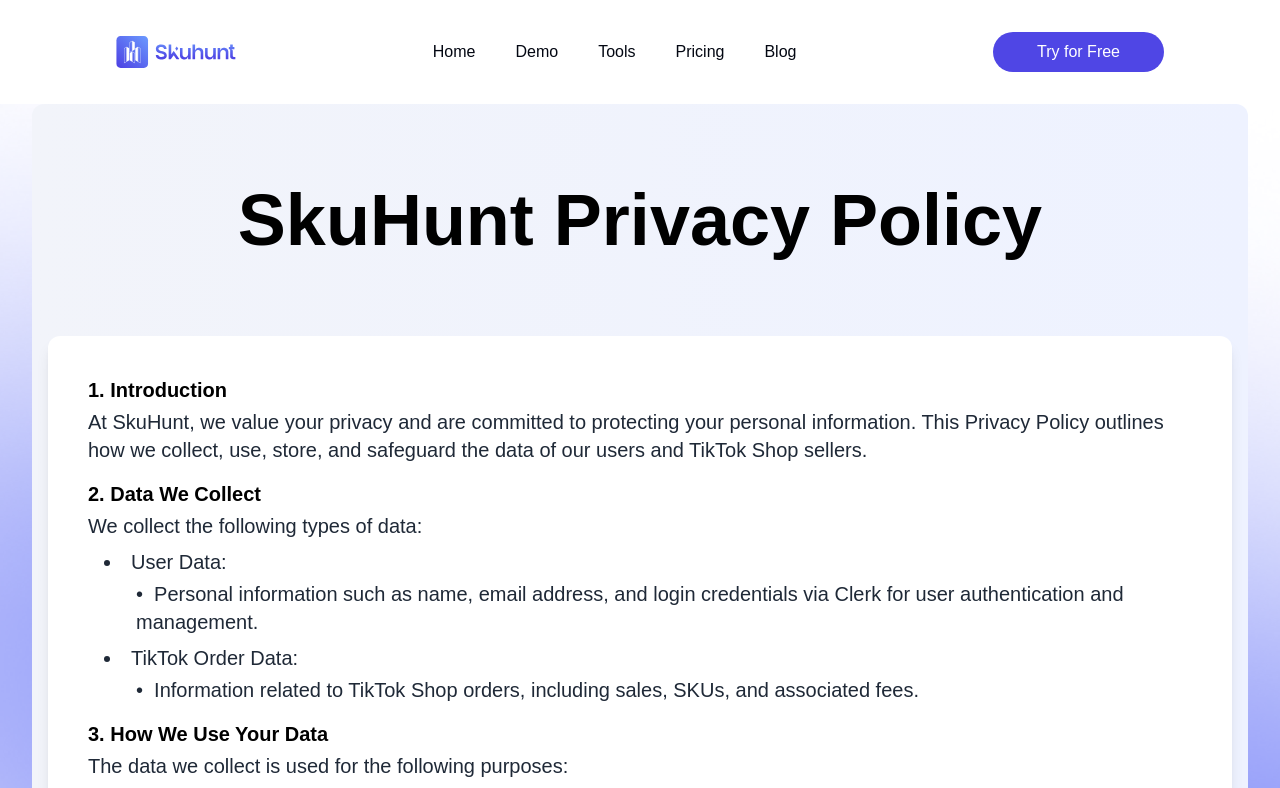
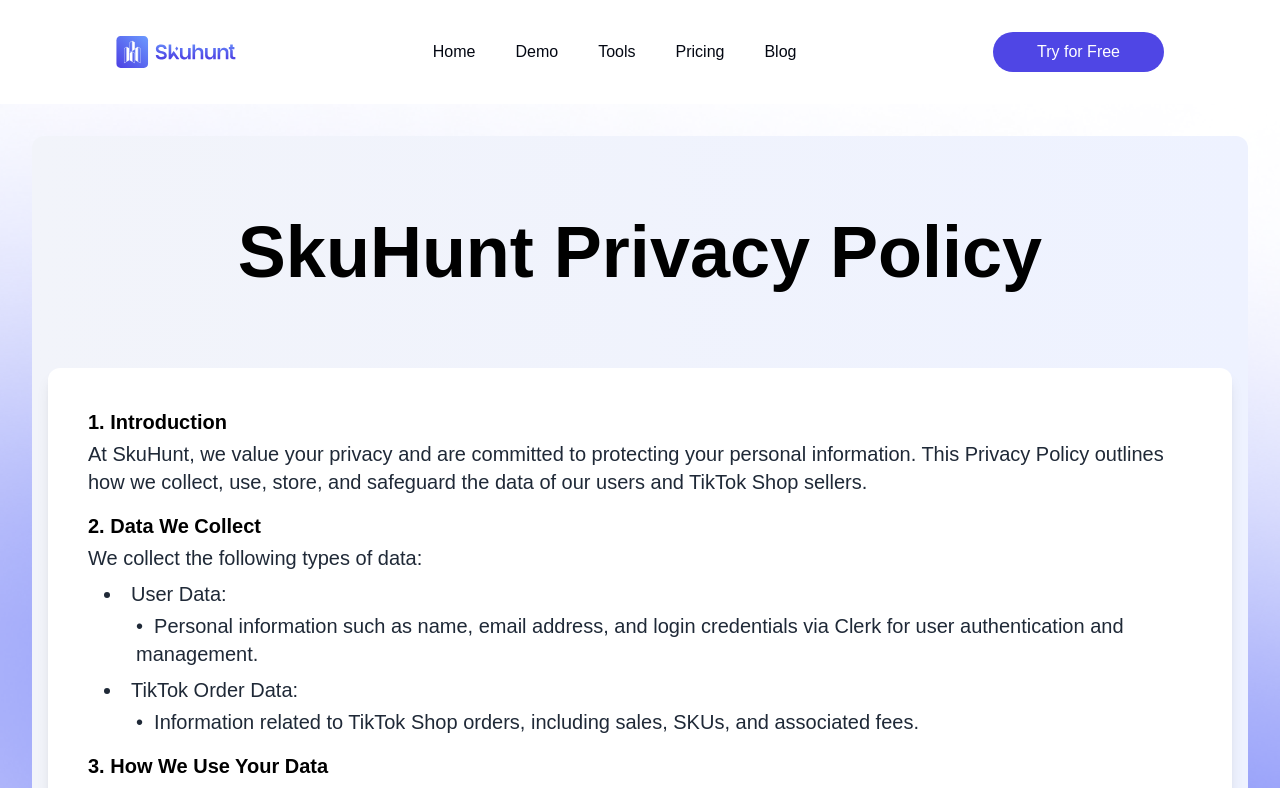
Before and after one commit to khursheedahmedd/SkuHUnt, a Next.js app: page /privacy in a window 1280 px wide. Shown: the top 788 px of the page. Built offline with nearby package versions, Linux system fonts and the light colour scheme; a web font is replaced by a local one.

Commit message:
update top padding of privacy main section

```diff
--- a/src/app/(pages)/privacy/page.tsx
+++ b/src/app/(pages)/privacy/page.tsx
@@ -13,7 +13,7 @@
        * `px-8 pb-16` is kept, but note we can add additional breakpoints
        * if you want finer control on smaller screens.
        */}
-      <div className="bg-p-bg bg-cover px-4 sm:px-6 md:px-8 pb-16">
+      <div className="bg-p-bg bg-cover px-4 pt-8 sm:px-6 md:px-8 pb-16">
         {/**
          * The main gradient background area.
          * - Reduced padding on smaller screens (`py-6`) and scaled up
@@ -26,7 +26,7 @@
            * `max-w-screen-xl` is kept the same for large devices;
            * it will simply shrink on smaller screens naturally.
            */}
-          <div className="w-full max-w-screen-xl">
+          <div className="w-full max-w-screen-xl shadow-none">
             {/**
              * Main title section:
              * - We add `text-3xl` for small screens and scale up to `text-5xl` for medium,
```
